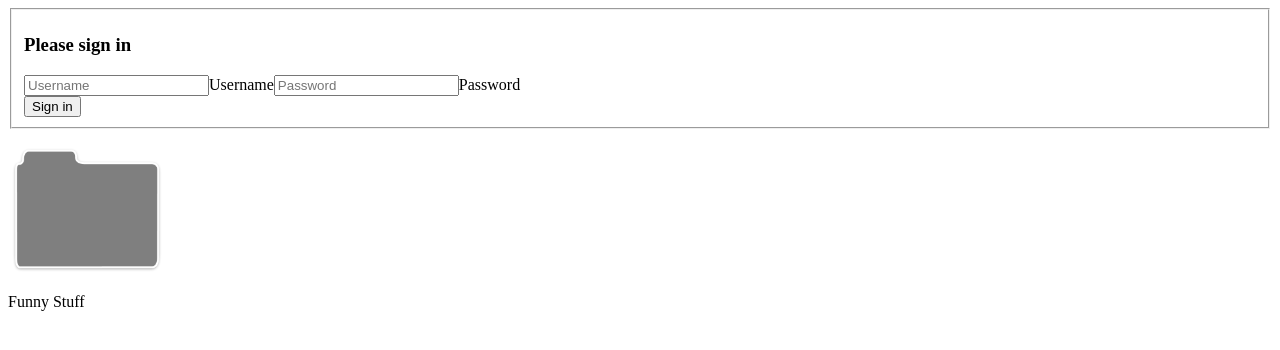
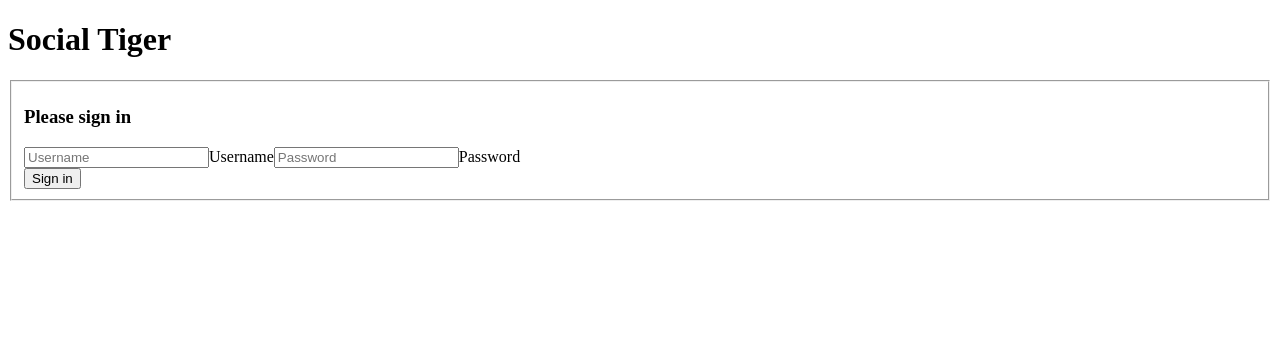
Before and after one commit to zachMcWhirter/SocialTiger, a React (Create React App) app: page / in a window 1280 px wide. Shown: the top 350 px of the page. Built offline with nearby package versions, Linux system fonts and the light colour scheme.

Commit message:
SocialTiger, Login, Banner, Home, and NavBar are all working and rendering to Dom

```diff
--- a/public/index.html
+++ b/public/index.html
@@ -24,7 +24,7 @@
       work correctly both with client-side routing and a non-root public URL.
       Learn how to configure a non-root public URL by running `npm run build`.
     -->
-    <title>React App</title>
+    <title>Social Tiger</title>
   </head>
   <body>
     <noscript>You need to enable JavaScript to run this app.</noscript>
--- /dev/null
+++ b/src/components/Banner.js
@@ -0,0 +1,11 @@
+import React from "react";
+
+const Banner = () => {
+  return (
+    <header>
+      <h1>Social Tiger</h1>
+    </header>
+  );
+};
+
+export default Banner;
--- a/src/components/Home.js
+++ b/src/components/Home.js
@@ -0,0 +1,14 @@
+import React from "react";
+import NavBar from "./nav/NavBar"
+import FolderCard from "./folder/FolderCard";
+
+const Home = () => {
+  return (
+      <>
+        <NavBar/>
+        <FolderCard/>
+      </>
+  );
+};
+
+export default Home;
--- a/src/components/SocialTiger.js
+++ b/src/components/SocialTiger.js
@@ -1,17 +1,17 @@
 import React from "react";
-// import NavBar from "./nav/NavBar";
 // import ApplicationViews from "./ApplicationViews";
 import Login from "./auth/Login"
-import FolderCard from "./folder/FolderCard";
+import Banner from "./Banner"
 
+// When the user opens the app they should see two things: 1) The Banner  2) the Login or Register Form
+const SocialTiger = () => {
+    return (
+        <>
+            <Banner/>
+            <Login />
 
-const SocialTiger = () => {
-  return (
-    <>
-     <Login/>
-     <FolderCard/>
-    </>
-  );
+        </>
+    );
 };
 
 export default SocialTiger;
--- a/src/components/auth/Login.js
+++ b/src/components/auth/Login.js
@@ -1,5 +1,6 @@
 import React, { useState } from "react"
-import FolderCard from "../folder/FolderCard"
+import Home from "../Home"
+import Banner from "../Banner"
 
 const Login = props => {
     const [credentials, setCredentials] = useState({ username: "", password: "" });
@@ -22,7 +23,9 @@ const Login = props => {
 
         return (
             <>
+                {/* <Banner/>  */}
                 {credentials.username === "" || credentials.password === "" ?
+
                     <form onSubmit={handleLogin}>
                         <fieldset>
                             <h3>Please sign in</h3>
@@ -42,7 +45,7 @@ const Login = props => {
                             <button type="submit">Sign in</button>
                         </fieldset>
                     </form>
-                : <FolderCard/> }
+                : <Home/> }
             </>
         )
 
--- a/src/components/folder/FolderCard.js
+++ b/src/components/folder/FolderCard.js
@@ -1,6 +1,6 @@
 import React from "react";
 import FolderImage from "./folder-image.png"
-import "./FolderCard.css"
+import "./Folder.css"
 
 const FolderCard = () => {
 
--- a/src/components/nav/NavBar.js
+++ b/src/components/nav/NavBar.js
@@ -0,0 +1,23 @@
+import React from "react";
+import { Link } from "react-router-dom";
+
+// Create links in your navigation bar
+
+// I am not including a header in the NavBar because I want to be able to use the Banner on the Login screen without the navigation links
+const NavBar = () => {
+    return (
+        <>
+            <nav>
+                <ul className="container">
+                    <li>
+                        <Link className="nav-link" to="/">
+                            Home
+                        </Link>
+                    </li>
+                </ul>
+            </nav>
+        </>
+    );
+};
+
+export default NavBar;
```
Also changed, not shown: src/components/folder/Folder.css (renamed from src/components/folder/FolderCard.css).
